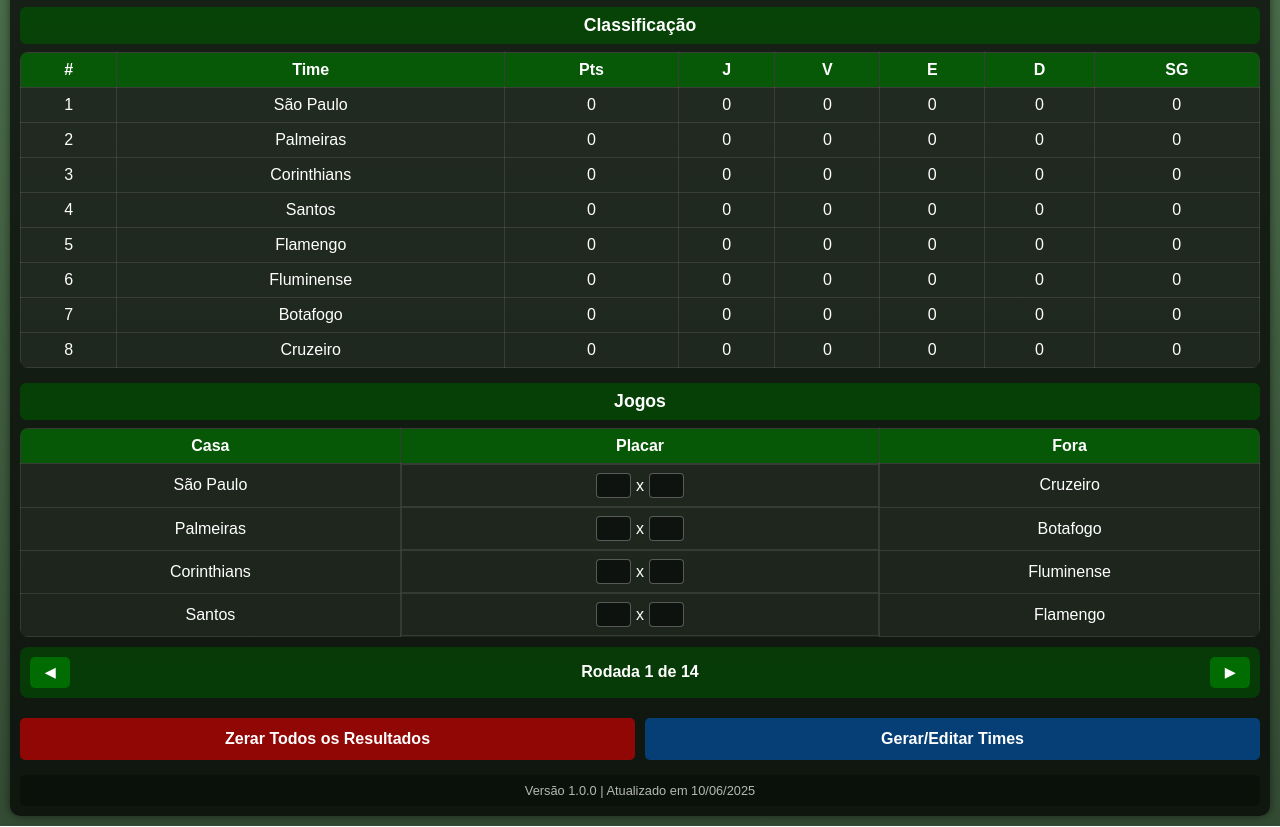
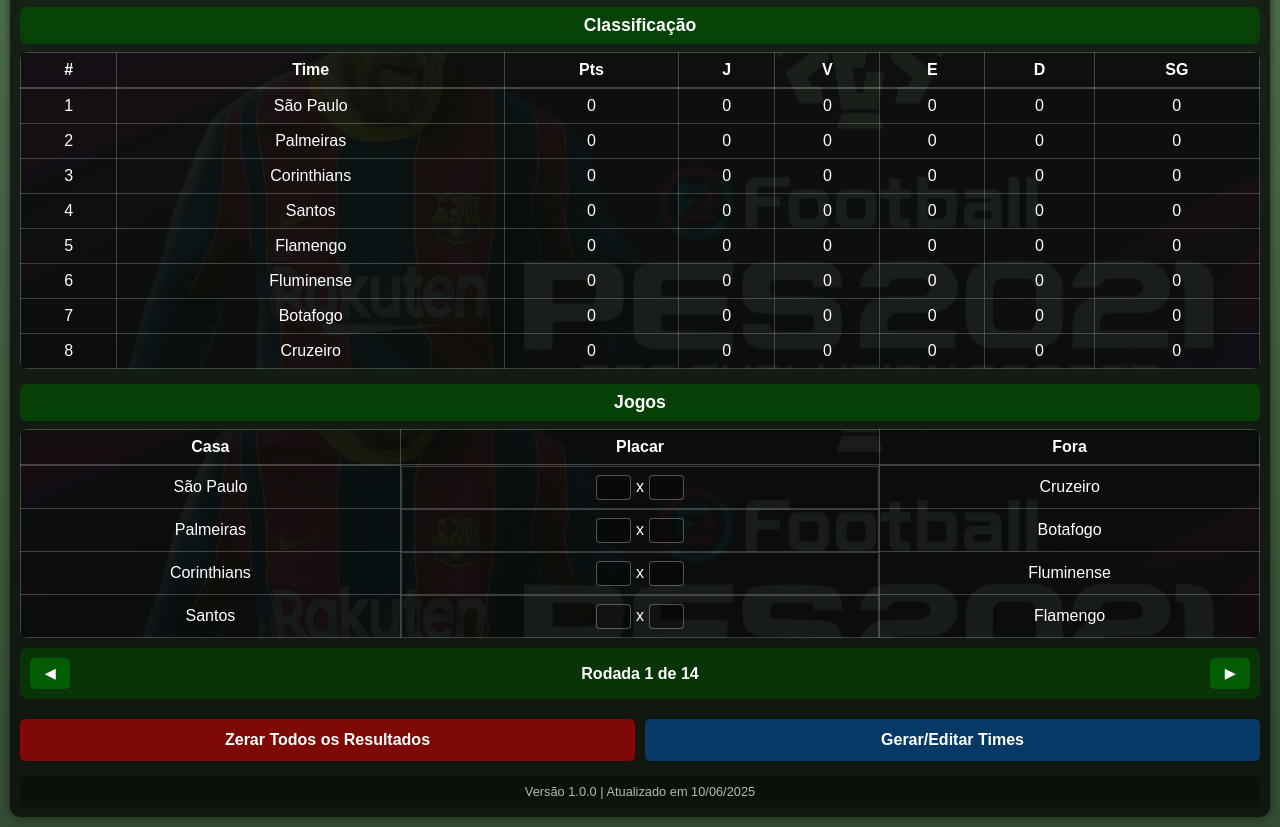
Before and after one commit to Givaldo29/campeonato, a plain HTML site: page index.html in a window 1280 px wide. Shown: the part 77-904 px from the top of the page. Drawn offline with Linux system fonts and the light colour scheme.

Commit message:
Add files via upload

```diff
--- a/styles.css
+++ b/styles.css
@@ -49,23 +49,24 @@
     -webkit-overflow-scrolling: touch;
     margin-bottom: 10px;
     border-radius: 8px;
-    background-color: rgba(255, 255, 255, 0.05);
+    background-color: transparent; /* Alterado para transparente */
 }
 
 table {
     width: 100%;
     min-width: 450px;
     border-collapse: collapse;
+    background-color: transparent; /* Alterado para transparente */
 }
 
 th, td {
     padding: 8px 5px;
     text-align: center;
-    border: 1px solid rgba(255, 255, 255, 0.1);
+    border: 1px solid rgba(255, 255, 255, 0.2); /* Bordas mais claras */
 }
 
 th {
-    background-color: rgba(0, 100, 0, 0.8);
+    background-color: rgba(0, 100, 0, 0.5); /* Mais transparente */
     color: white;
     position: sticky;
     top: 0;
@@ -94,7 +95,7 @@
     border: 1px solid rgba(255, 255, 255, 0.3);
     border-radius: 4px;
     text-align: center;
-    background-color: rgba(0, 0, 0, 0.5);
+    background-color: rgba(0, 0, 0, 0.3); /* Mais transparente */
     color: white;
     font-weight: bold;
 }
@@ -104,13 +105,13 @@
     justify-content: space-between;
     align-items: center;
     padding: 10px;
-    background-color: rgba(0, 80, 0, 0.6);
+    background-color: rgba(0, 80, 0, 0.5); /* Mais transparente */
     border-radius: 8px;
 }
 
 .round-navigation button {
     padding: 8px 15px;
-    background-color: rgba(0, 120, 0, 0.8);
+    background-color: rgba(0, 120, 0, 0.6); /* Mais transparente */
     color: white;
     border: none;
     border-radius: 5px;
@@ -119,7 +120,7 @@
 }
 
 .round-navigation button:active {
-    background-color: rgba(0, 150, 0, 0.9);
+    background-color: rgba(0, 150, 0, 0.7); /* Mais transparente */
     transform: scale(0.95);
 }
 
@@ -138,7 +139,7 @@
 .reset-button {
     flex: 1;
     padding: 12px;
-    background-color: rgba(200, 0, 0, 0.7);
+    background-color: rgba(200, 0, 0, 0.6); /* Mais transparente */
     color: white;
     border: none;
     border-radius: 5px;
@@ -149,18 +150,18 @@
 }
 
 .reset-button:hover {
-    background-color: rgba(180, 0, 0, 0.8);
+    background-color: rgba(180, 0, 0, 0.7); /* Mais transparente */
 }
 
 .reset-button:active {
-    background-color: rgba(160, 0, 0, 0.9);
+    background-color: rgba(160, 0, 0, 0.8); /* Mais transparente */
     transform: scale(0.98);
 }
 
 .generator-button {
     flex: 1;
     padding: 12px;
-    background-color: rgba(0, 80, 160, 0.7);
+    background-color: rgba(0, 80, 160, 0.6); /* Mais transparente */
     color: white;
     border: none;
     border-radius: 5px;
@@ -171,11 +172,11 @@
 }
 
 .generator-button:hover {
-    background-color: rgba(0, 100, 180, 0.8);
+    background-color: rgba(0, 100, 180, 0.7); /* Mais transparente */
 }
 
 .generator-button:active {
-    background-color: rgba(0, 120, 200, 0.9);
+    background-color: rgba(0, 120, 200, 0.8); /* Mais transparente */
     transform: scale(0.98);
 }
 
@@ -187,6 +188,57 @@
     color: rgba(255, 255, 255, 0.7);
     background-color: rgba(0, 0, 0, 0.3);
     border-radius: 5px;
+}
+
+/* Estilos para a imagem de fundo nas tabelas */
+#classification {
+    position: relative;
+    overflow: hidden;
+}
+
+#classification::before {
+    content: "";
+    position: absolute;
+    top: 0;
+    left: 0;
+    right: 0;
+    bottom: 0;
+    background-image: url('fundo.jpg');
+    background-size: cover;
+    background-position: center;
+    background-repeat: no-repeat;
+    opacity: 0.3; /* Aumentei a opacidade da imagem */
+    z-index: -1;
+}
+
+#classification th,
+#classification td {
+    background-color: rgba(0, 0, 0, 0.3); /* Muito mais transparente */
+}
+
+#matches {
+    position: relative;
+    overflow: hidden;
+}
+
+#matches::before {
+    content: "";
+    position: absolute;
+    top: 0;
+    left: 0;
+    right: 0;
+    bottom: 0;
+    background-image: url('fundo.jpg');
+    background-size: cover;
+    background-position: center;
+    background-repeat: no-repeat;
+    opacity: 0.3; /* Aumentei a opacidade da imagem */
+    z-index: -1;
+}
+
+#matches th,
+#matches td {
+    background-color: rgba(0, 0, 0, 0.3); /* Muito mais transparente */
 }
 
 @media (max-width: 768px) {
@@ -231,6 +283,12 @@
         padding: 10px;
         font-size: 0.9rem;
     }
+
+    /* Ajustes para a imagem de fundo em telas pequenas */
+    #classification::before,
+    #matches::before {
+        opacity: 0.25;
+    }
 }
 
 @media (max-width: 480px) {
```
Also changed, not shown: team-generator.html (+12 -1 lines).
